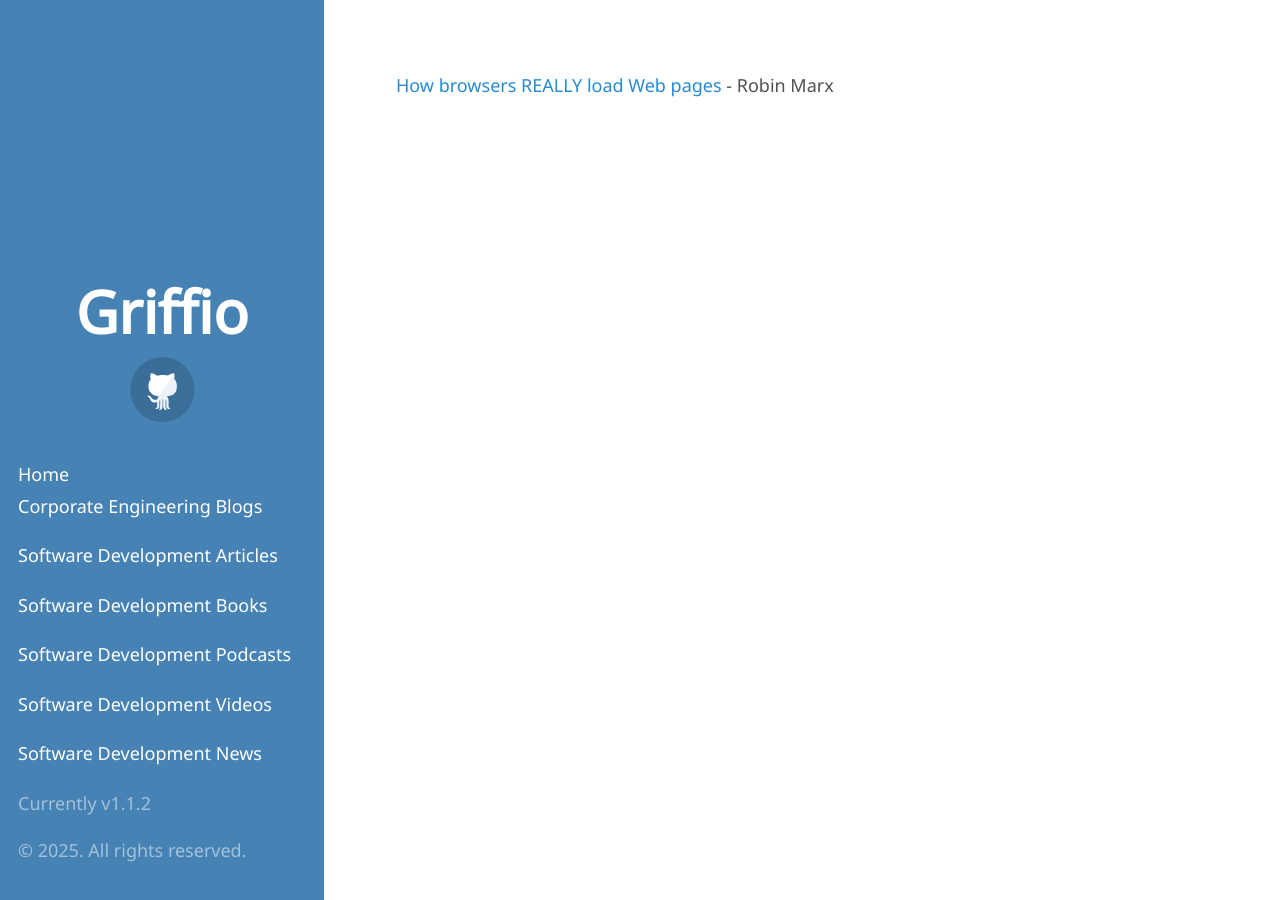
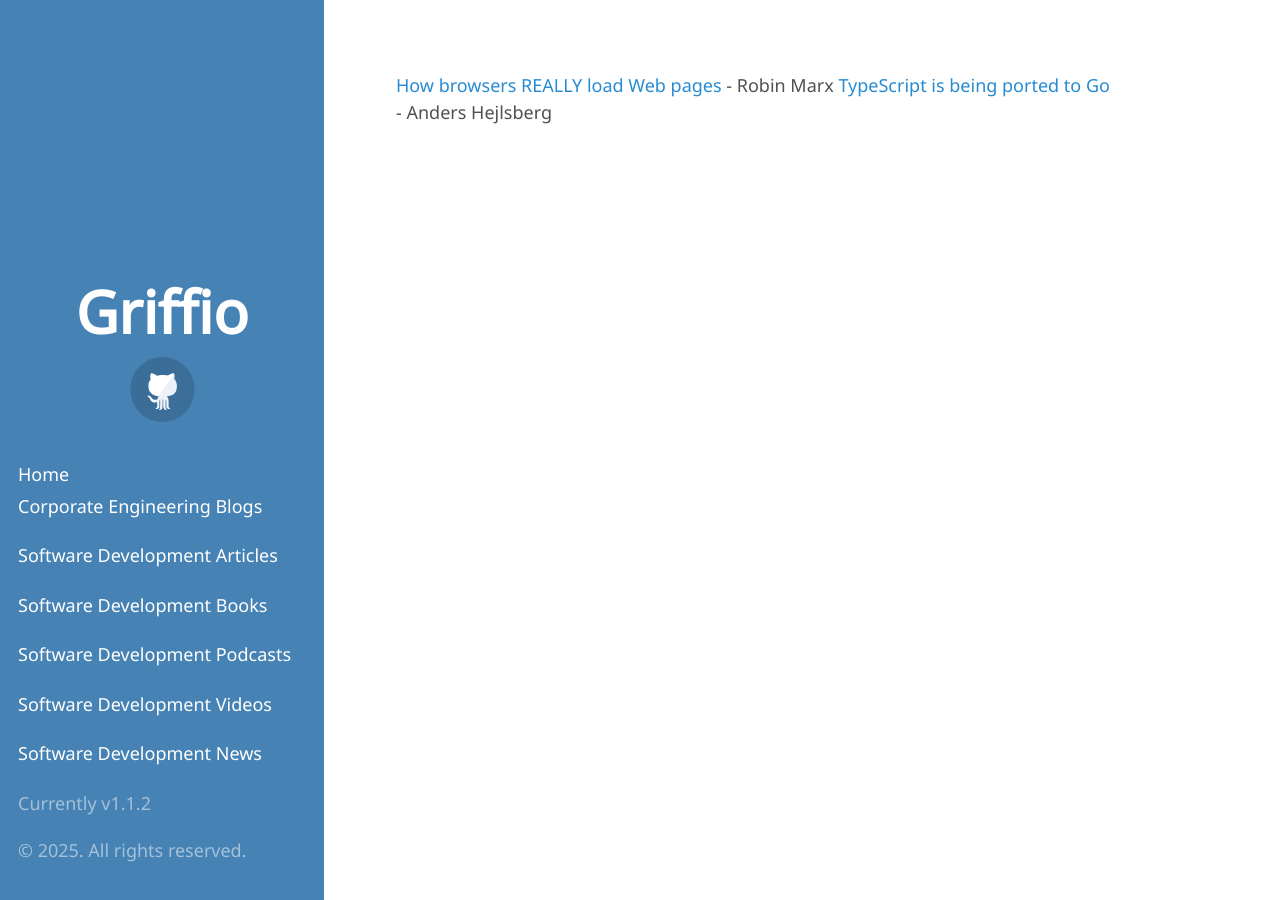
Before and after one commit to griffio/griffio.github.io, a Jekyll site: the page built from tech_talks_highlighted_2025.md, in a window 1280 px wide. Built offline with Jekyll 4.4.1, drawn with Linux system fonts in a browser that asks for light colours; some web fonts are replaced; our own code applies the rules of GitHub Pages for plain Markdown files.

Commit message:
Update tech_talks_highlighted_2025.md

```diff
--- a/tech_talks_highlighted_2025.md
+++ b/tech_talks_highlighted_2025.md
@@ -1 +1,2 @@
 [How browsers REALLY load Web pages](https://fosdem.org/2025/schedule/event/fosdem-2025-4852-how-browsers-really-load-web-pages/) - Robin Marx
+[TypeScript is being ported to Go](https://www.youtube.com/watch?v=10qowKUW82U) - Anders Hejlsberg
```
